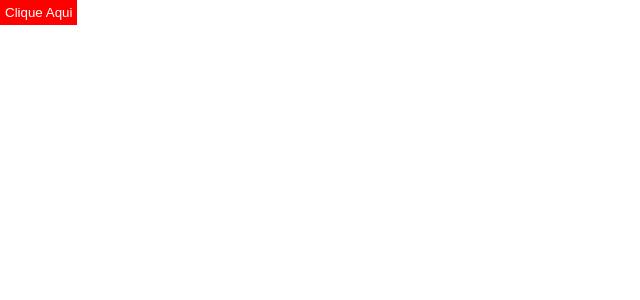
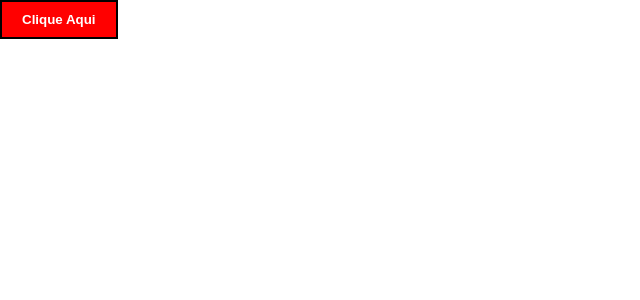
Before and after one commit to igorribery/react-curso, a React (Vite) app: page / in a window 1280 px wide. Shown: the top 300 px of the page, without its empty margins (0-640 px from the left). Built offline with nearby package versions, Linux system fonts and the light colour scheme.

Commit message:
estilizando com Stylesheet

```diff
--- a/src/App.tsx
+++ b/src/App.tsx
@@ -1,20 +1,16 @@
 import { useState } from "react";
-
+import './styles.css';
 
 const App = () => {
-  const [padding, setPadding] = useState(5);
 
   const handleClick = () => {
-    setPadding(20);
+
   }
   return (
     <div>
-      <button onClick={handleClick}
-      style={{
-        backgroundColor: '#FF0000', color: '#FFF', border: '0', padding: padding}}>Clique Aqui</button>
+      <button className='botao' onClick={handleClick}>Clique Aqui</button>
     </div>
   );
-
 
 }
 
--- /dev/null
+++ b/src/styles.css
@@ -0,0 +1,7 @@
+.botao {
+    background-color: #FF0000;
+    color: #FFF;
+    font-weight: bold;
+    padding: 10px 20px;
+    border: 2px solid #000;
+}
```
